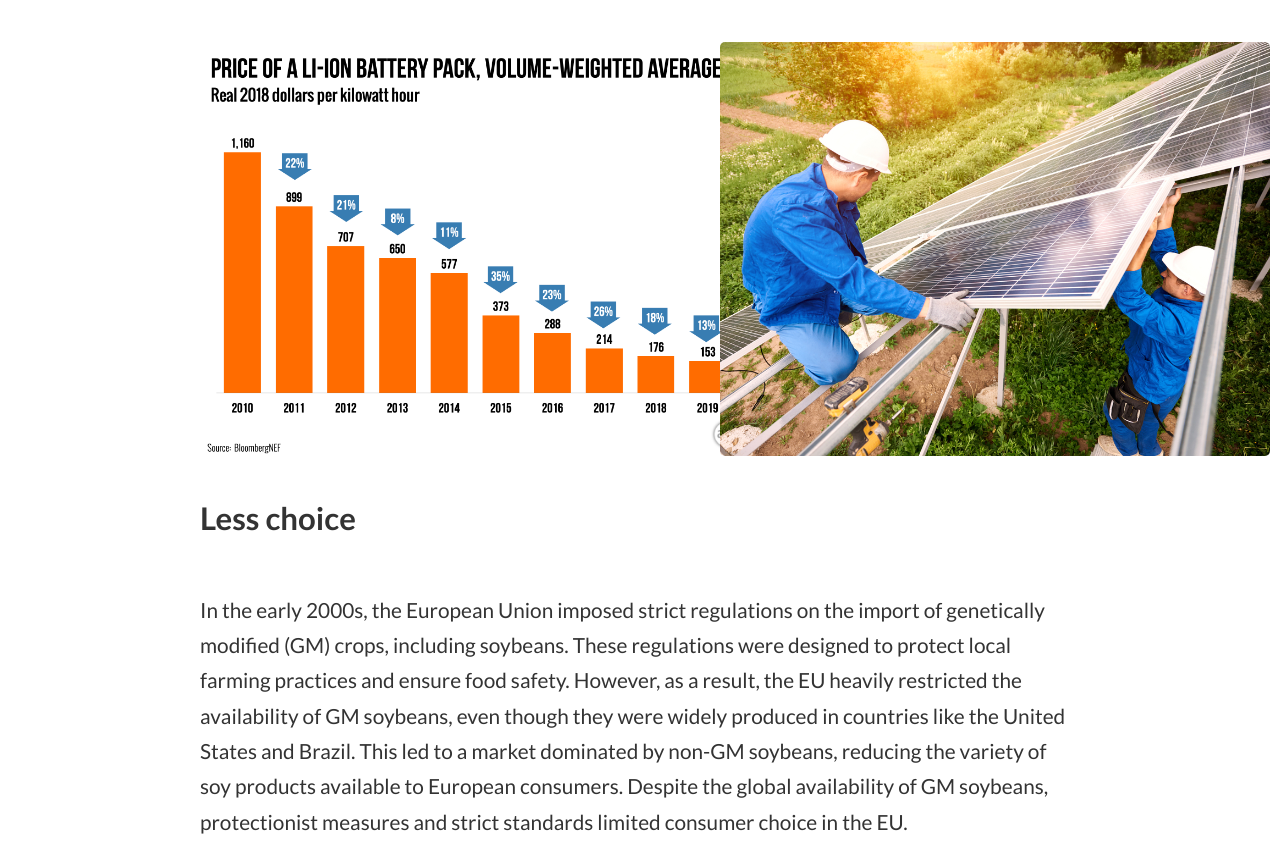
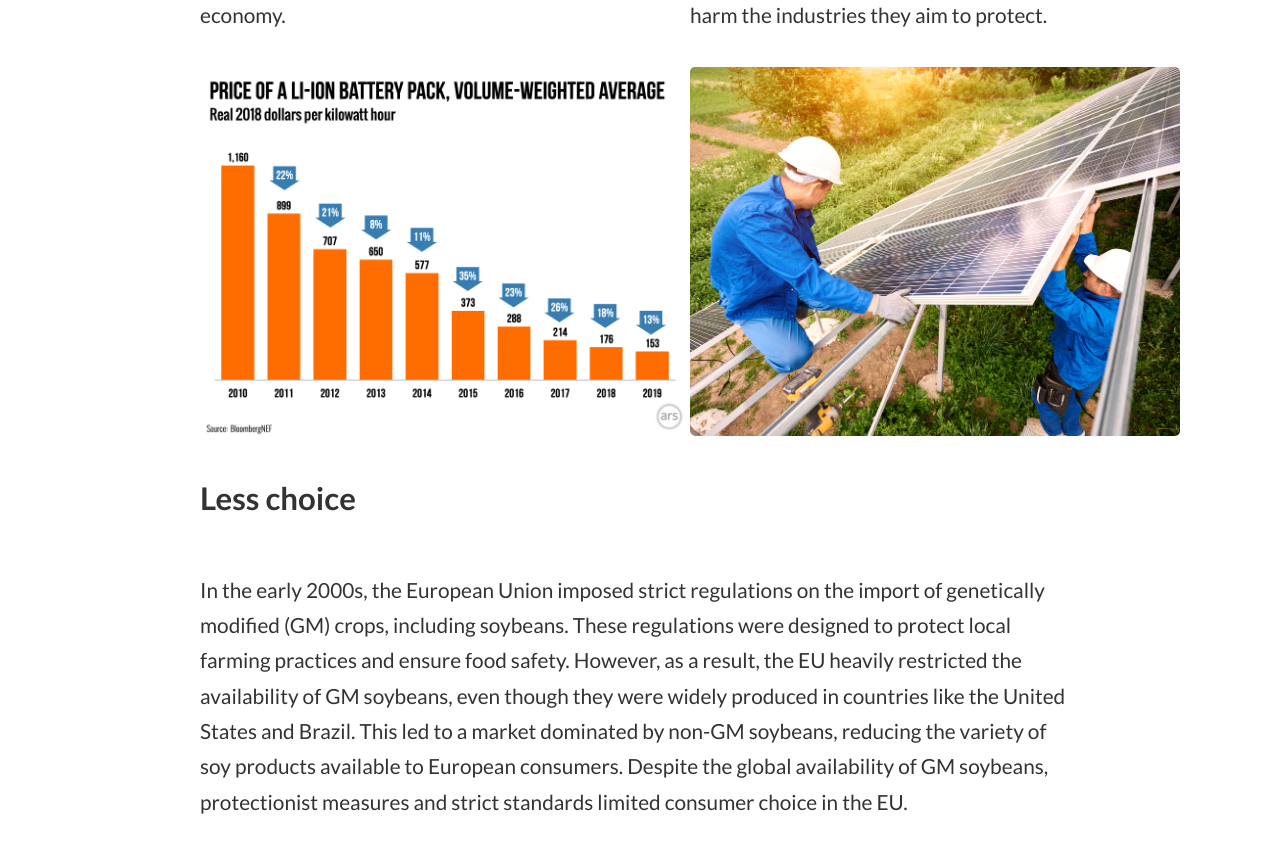
Before and after one commit to ryan11yuan/economy, a plain HTML site: page page2.html in a window 1280 px wide. Shown: the part 4800-5642 px from the top of the page. Drawn offline with Linux system fonts and the light colour scheme.

Commit message:
Update page2.css

```diff
--- a/css/page2.css
+++ b/css/page2.css
@@ -230,7 +230,7 @@ img{
     max-width: 520px;
     display: flex;
     flex-direction: column;
-    height: 850px;
+    height: 830px;
 }
 
 .left-half h2,
@@ -245,6 +245,7 @@ img{
 .left-half img {
     margin-top: auto;
     align-self: flex-start;
+    max-width: 490px;
 }
 
 
@@ -252,7 +253,7 @@ img{
     max-width: 520px;
     display: flex;
     flex-direction: column;
-    height: 850px;
+    height: 830px;
 }
 
 .right-half h2,
@@ -267,6 +268,7 @@ img{
 .right-half img {
     margin-top: auto;
     align-self: flex-start;
+    max-width: 490px;
 }
 
 .case-study {
```
